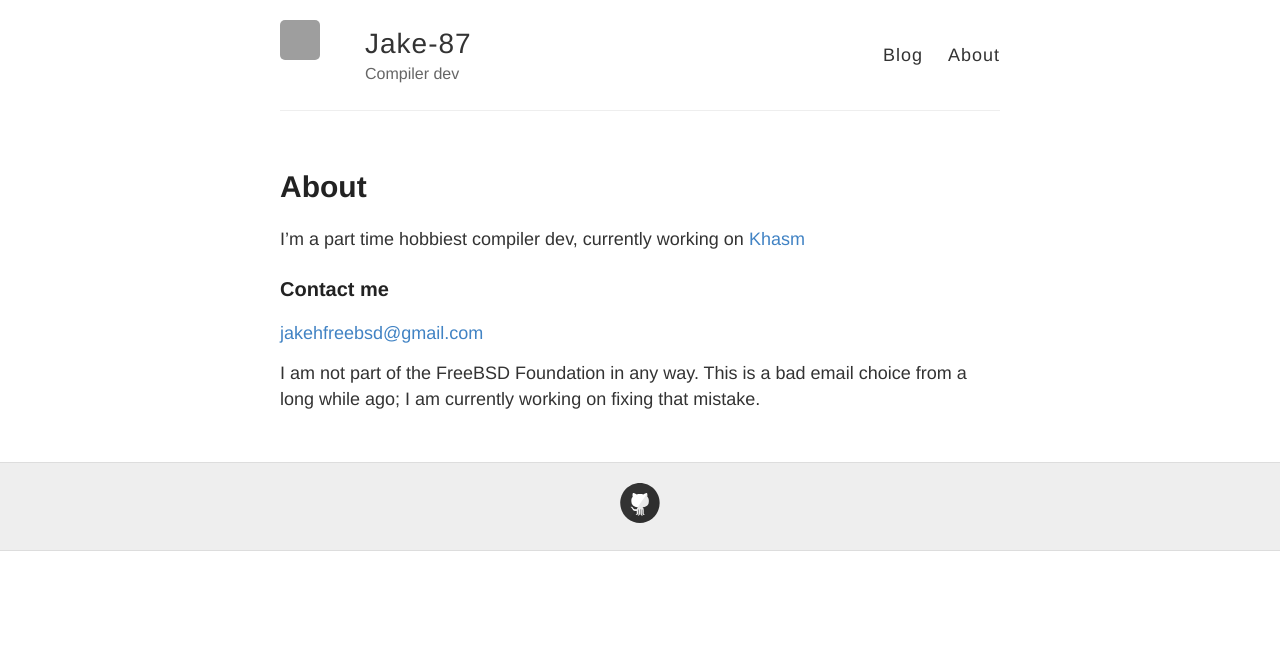
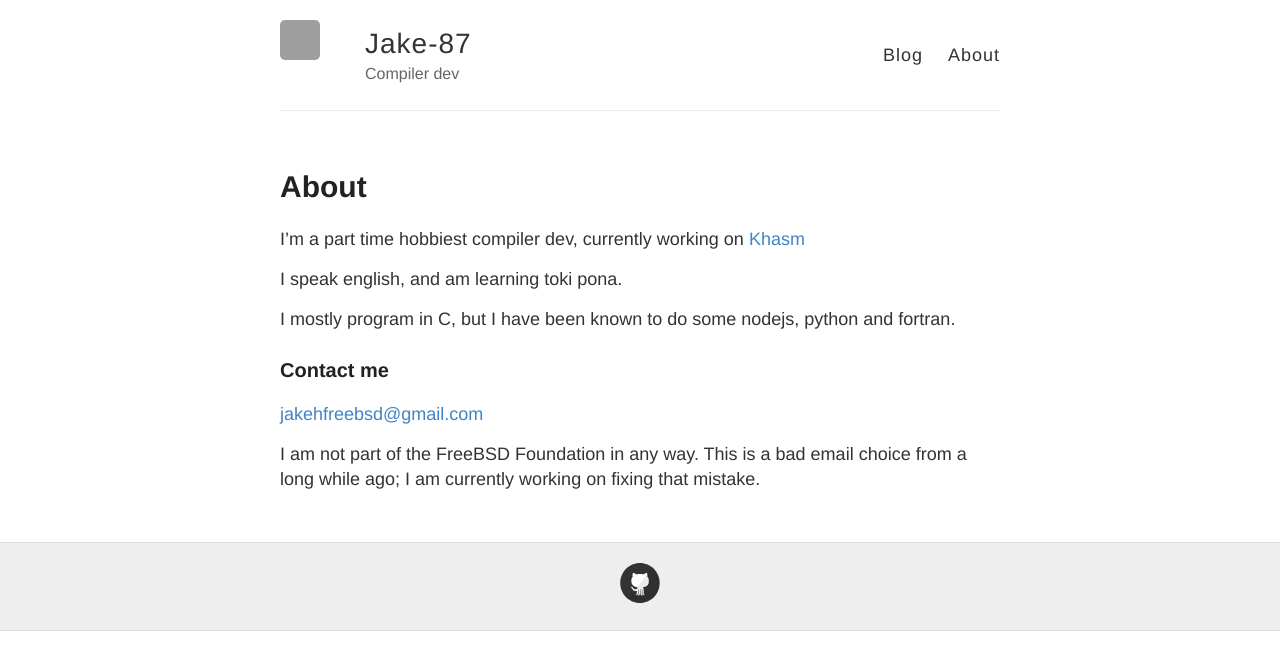
Before and after one commit to jake-87/jake-87.github.io, a Jekyll site: the page built from about.md, in a window 1280 px wide. Shown: the top 670 px of the page. Built offline with Jekyll 4.4.1, drawn with Linux system fonts in a browser that asks for light colours; grey boxes are pictures that could not be loaded.

Commit message:
Update about.md

```diff
--- a/about.md
+++ b/about.md
@@ -6,6 +6,10 @@ permalink: /about/
 
 I'm a part time hobbiest compiler dev, currently working on [Khasm](https://gitlab.com/jake-87/khasm-lang)
 
+I speak english, and am learning toki pona.
+
+I mostly program in C, but I have been known to do some nodejs, python and fortran.
+
 ### Contact me
 
 [jakehfreebsd@gmail.com](mailto:jakehfreebsd@gmail.com)
```
